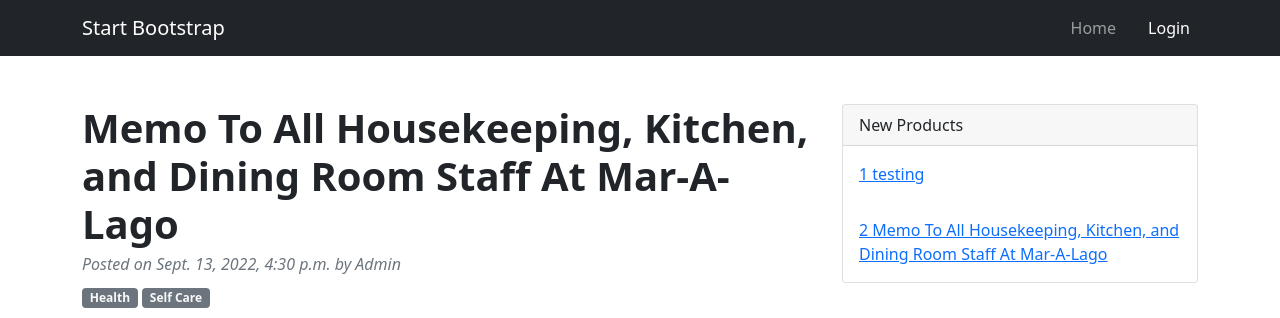
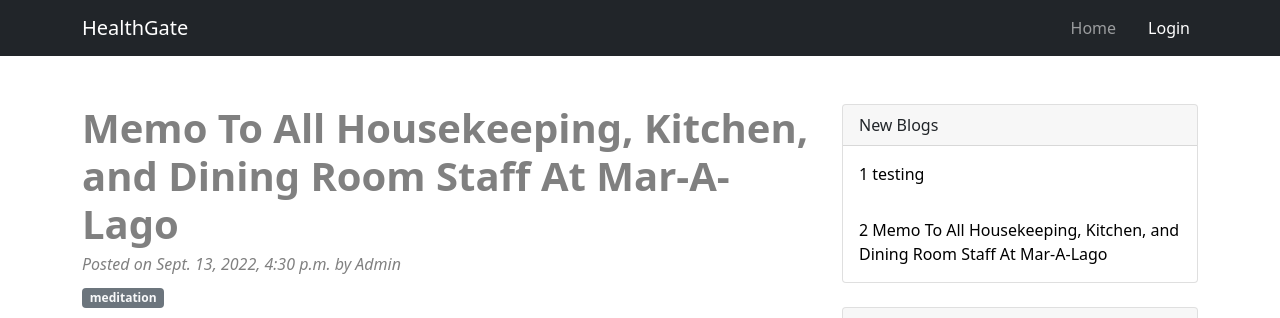
Before and after one commit to annup76779/health_bloggin_app, a Django app: page /view_blog/2 in a window 1280 px wide. Shown: the top 318 px of the page. Run offline with Django 4.2, Linux system fonts and the light colour scheme; data comes from the database, SQL or seed files in the repository; both versions use the stored data as it was after the commit.

Commit message:
last commit

```diff
--- a/app/admin.py
+++ b/app/admin.py
@@ -7,3 +7,4 @@
 admin.site.register(Comments)
 admin.site.register(ReplyOfComments)
 admin.site.register(Vote)
+admin.site.register(Categories)
--- a/app/models.py
+++ b/app/models.py
@@ -7,35 +7,62 @@
     ext = filename.split('.')[-1]
     return "%s_blog_post_image.%s"%(str(uuid4()), ext)
 
+
+class Categories(models.Model):
+    name = models.CharField(max_length=100, unique=True) # no repeated value will be placed here ever.
+    date_created = models.DateTimeField(auto_now_add=True, null=True)
+
+    def __str__(self):
+        return "%s"%self.name
+
 # Create your models here.
 class BlogPost(models.Model):
+    """
+        CREATE TABLE IF EXISTS blog_post(
+            ID INTEGER PRIMARY KEY AUTOINCREMENT
+            `title` VARCHAR(300),
+            `body` TEXT,
+            `image` VARCHAR(50),
+            `date_created` DATETIME
+        )
+    """
     title = models.CharField(max_length=300)
+    category = models.ForeignKey(Categories, on_delete = models.CASCADE)
     body = models.TextField()
     image = models.ImageField(null=True, blank = True, upload_to=get_file_path)
     date_created = models.DateTimeField(auto_now_add=True, null=True)
 
+
     def __str__(self):
-        return "%s %s"%(self.id ,self.title)
+        return "%d %s"%(self.id ,self.title)
 
 
 class Comments(models.Model):
     user= models.ForeignKey(User, on_delete=models.CASCADE)
     post= models.ForeignKey(BlogPost, on_delete=models.CASCADE)
     comment = models.TextField()
+    isApproved = models.BooleanField(default=False)
     date_created = models.DateTimeField(auto_now_add=True, null=True)
+
+    def __str__(self):
+        return "%d %s"%(self.id, self.comment)
 
 
 class ReplyOfComments(models.Model):
     user= models.ForeignKey(User, on_delete=models.CASCADE)
     comment= models.ForeignKey(Comments, on_delete=models.CASCADE)
     reply = models.TextField()
+    isApproved = models.BooleanField(default=False)
     date_created = models.DateTimeField(auto_now_add=True, null=True)
+
+    def __str__(self):
+        return "%d %s"%(self.id, self.reply)
 
 
 class Vote(models.Model):
     VOTE_TYPE = (
-            ("upvote", "upvote"),
-            ("downvote", "downvote"),
+            ("upvote", "Upvote"),
+            ("downvote", "Downvote"),
         )
     post= models.ForeignKey(BlogPost, on_delete=models.CASCADE)
     user = models.ForeignKey(User, on_delete=models.CASCADE)
--- a/app/templates/app/blog_post.html
+++ b/app/templates/app/blog_post.html
@@ -313,6 +313,8 @@
             </div>
             <h4 style="font-weight: bold;">Blog Title</h4>
             {{form.title}}
+            <h4 style="font-weight: bold;">Blog Category</h4>
+            {{form.category}}
             {{form.body}}
             <h4 style="font-weight: bold;">Blog Body</h4>
             <div class="toolbar">
--- a/app/templates/app/index.html
+++ b/app/templates/app/index.html
@@ -9,12 +9,28 @@
         <title>Blog Post - Start Bootstrap Template</title>
         <!-- Core theme CSS (includes Bootstrap)-->
         <link href="https://cdn.jsdelivr.net/npm/bootstrap@5.0.2/dist/css/bootstrap.min.css" rel="stylesheet" integrity="sha384-EVSTQN3/azprG1Anm3QDgpJLIm9Nao0Yz1ztcQTwFspd3yD65VohhpuuCOmLASjC" crossorigin="anonymous">
+
+        <style>
+            .contents_div_hovered a{
+                text-decoration: none; cursor: pointer; color: black;
+            }
+            .contents_div_hovered:hover a{
+                color: grey;
+            }
+
+            .contents_title_hovered{
+                color:grey;
+            }
+            .contents_title_hovered:hover{
+                color: black;
+            }
+        </style>
     </head>
     <body>
         <!-- Responsive navbar-->
         <nav class="navbar navbar-expand-lg navbar-dark bg-dark">
             <div class="container">
-                <a class="navbar-brand" href="#!">Start Bootstrap</a>
+                <a class="navbar-brand" href="#!">HealthGate</a>
                 <button class="navbar-toggler" type="button" data-bs-toggle="collapse" data-bs-target="#navbarSupportedContent" aria-controls="navbarSupportedContent" aria-expanded="false" aria-label="Toggle navigation"><span class="navbar-toggler-icon"></span></button>
                 <div class="collapse navbar-collapse" id="navbarSupportedContent">
                     <ul class="navbar-nav ms-auto mb-2 mb-lg-0">
@@ -47,14 +63,25 @@
                 <div class="col-lg-4">
                     <!-- Side widget-->
                     <div class="card mb-4">
-                        <div class="card-header">New Products</div>
+                        <div class="card-header">New Blogs</div>
                         {% for top_product in top_10_blogs %}
-                            <div class="card-body">
-                                <a href="{% url 'view_blog' top_product.id %}" >{{top_product}}</a>
+                            <div class="card-body contents_div_hovered ">
+                                <a href="{% url 'view_blog' top_product.id %}">{{top_product}}</a>
                             </div>
                         {% endfor %}
                     </div>
+                    <!-- Category widgets-->
+                        <!-- Side widget-->
+                        <div class="card mb-4">
+                            <div class="card-header">Categories</div>
+                            {% for category in categories %}
+                                <div class="card-body contents_div_hovered">
+                                    <a href="{% url 'by_category' %}?category={{category.id}}">{{category}}</a>
+                                </div>
+                            {% endfor %}
+                        </div>
                 </div>
+
             </div>
         </div>
         <!-- Footer-->
--- a/app/templates/app/view_blog.html
+++ b/app/templates/app/view_blog.html
@@ -6,12 +6,11 @@
     <!-- Post header-->
     <header class="mb-4">
         <!-- Post title-->
-        <h1 class="fw-bolder mb-1">{{blog.title}}</h1>
+        <h1 class="fw-bolder mb-1 contents_title_hovered ">{{blog.title}}</h1>
         <!-- Post meta content-->
-        <div class="text-muted fst-italic mb-2">Posted on {{blog.date_created}} by Admin</div>
+        <div class="fst-italic mb-2 contents_title_hovered">Posted on {{blog.date_created}} by Admin</div>
         <!-- Post categories-->
-        <a class="badge bg-secondary text-decoration-none link-light" href="#!">Health</a>
-        <a class="badge bg-secondary text-decoration-none link-light" href="#!">Self Care</a>
+        <a class="badge bg-secondary text-decoration-none link-light" href="{% url 'by_category' %}?category={{blog.category.id}}">{{blog.category}}</a>
     </header>
     <!-- Preview image figure-->
     <figure class="mb-4"><img class="img-fluid rounded" src="{{ blog.image.url }}" alt="..." /></figure>
--- a/app/urls.py
+++ b/app/urls.py
@@ -4,6 +4,7 @@
 urlpatterns = [
     path("", views.home, name="home"),
     path("view_blog/<int:blog_id>", views.view_blog, name="view_blog"),
+    path("by_category/", views.by_category, name="by_category"),
     path("post_blog/", views.post_blog, name="post_blog"),
     path("register/", views.register, name="register"),
     path("downvote/<int:post_id>/<str:vote_type>", views.vote, name="vote"),
--- a/app/views.py
+++ b/app/views.py
@@ -8,21 +8,24 @@
 # Create your views here.
 def home(request):
     blogs = BlogPost.objects.all()
-    return render(request, "app/homepage.html", {'blogs':blogs, "user": request.user, "top_10_blogs": blogs[:10]})
+    categories = Categories.objects.all()
+    return render(request, "app/homepage.html", {'blogs':blogs, "user": request.user, "top_10_blogs": blogs[:10], "categories": categories})
 
 def view_blog(request, blog_id):
     try:
         blog = BlogPost.objects.get(id=blog_id)
         top_blogs = BlogPost.objects.all().order_by('date_created')[:10]
+        categories = Categories.objects.all()
         return render(request, "app/view_blog.html", {
                 'blog': blog,
                 "user" : request.user,
                 "top_10_blogs": top_blogs,
                 "comments": {
-                    comment: [reply for reply in comment.replyofcomments_set.all()] for comment in blog.comments_set.all()
+                    comment: [reply for reply in comment.replyofcomments_set.filter(isApproved = True).all()] for comment in blog.comments_set.filter(isApproved = True).all()
                     },
                 "upvotes": Vote.objects.filter(post=blog, vote_type="upvote").count(),
                 "downvotes": Vote.objects.filter(post=blog, vote_type="downvote").count(),
+                "categories": categories
                 }
             )
     except:
@@ -97,3 +100,14 @@
             return HttpResponse("Method not allowed")
     else:
         return redirect("login_user")
+
+
+def by_category(request):
+    try:
+        category = int(request.GET.get("category"))
+    except ValueError:
+        redirect("home")
+    blogPost_with_given_category = BlogPost.objects.filter(category=category).all()
+    top_blogs = BlogPost.objects.all().order_by('date_created')[:10]
+    categories = Categories.objects.all()
+    return render(request, "app/homepage.html", {'blogs':blogPost_with_given_category, "user": request.user, "top_10_blogs": top_blogs, "categories": categories})
```
Also changed, not shown: app/forms.py (+6 -1 lines), app/migrations/0001_initial.py, db.sqlite3.
